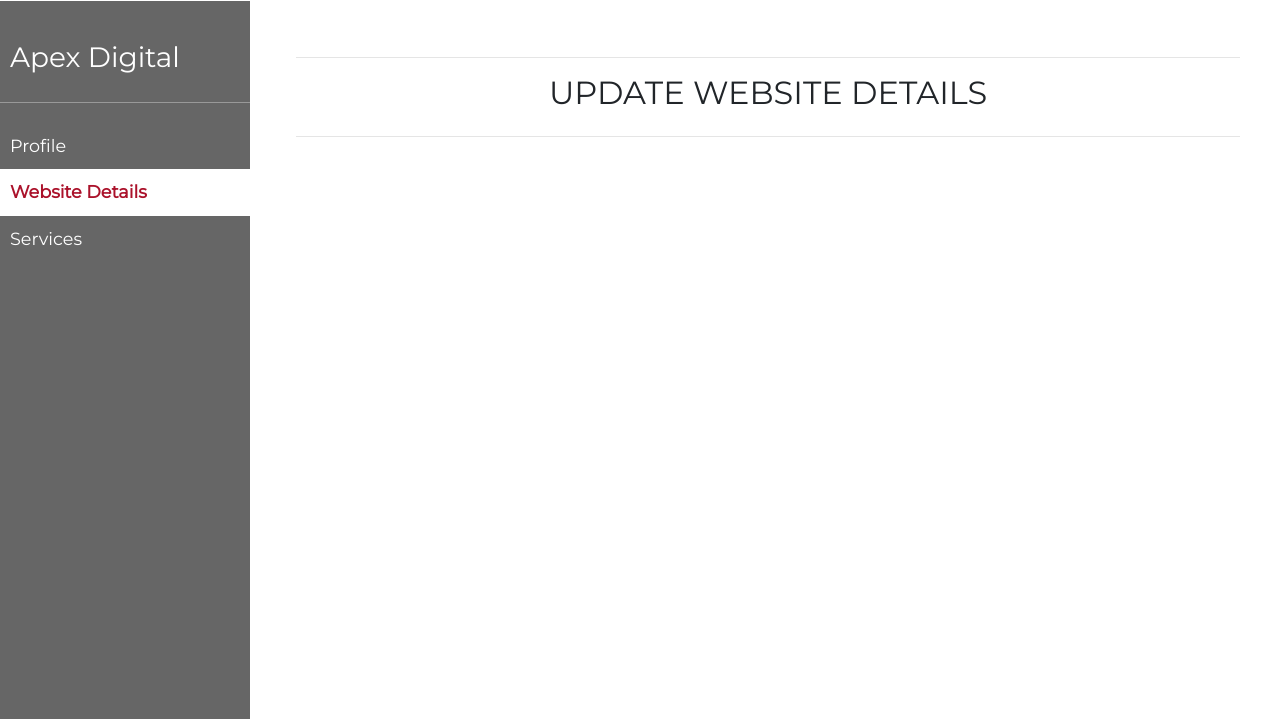
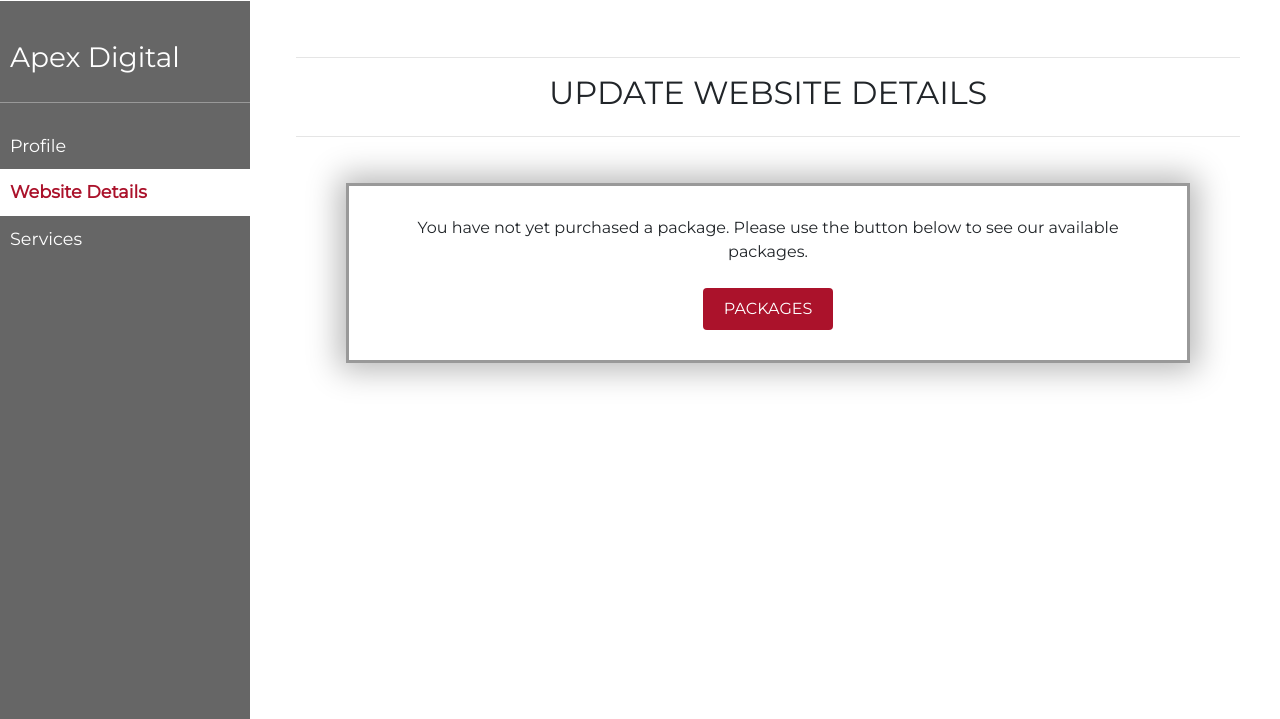
Before and after one commit to Jakejamesreid/apex-digital-media, a Django app: page /website-details/ in a window 1280 px wide. Shown: the part 81-800 px from the top of the page. Run offline with Django 3.2, Linux system fonts and the light colour scheme; the visitor is signed in with stand-in values (Sample User, id 1); data comes from the database, SQL or seed files in the repository; data that the repository does not hold is empty; some libraries are stand-ins or nearby versions.

Commit message:
Fix bug on Herkou when viewing website details without purchasing subscription

```diff
--- a/services/templates/services/services.html
+++ b/services/templates/services/services.html
@@ -55,7 +55,7 @@
 
             {% endfor %}
     {% else %}
-        <div class="no-services text-center">
+        <div class="no-purchase text-center">
             <p>You have not yet purchased a package. Please use the button below to see our available packages.</p>
             <a href="{% url 'packages' %}" class="btn btn-red mt-2">PACKAGES</a>
         </div>
--- a/static/css/base.css
+++ b/static/css/base.css
@@ -134,6 +134,13 @@ body {
     position: absolute;
     top: 81.5px;
     right: 0;
+}
+
+.no-purchase {
+    border: 3px solid rgb(0, 0, 0, 0.4);
+    margin: 30px 50px;
+    padding: 30px 50px;
+    box-shadow: 0px 0px 30px 7px rgba(0,0,0,0.29);
 }
 
 #sidebar {
--- a/website_details/templates/website_details/update-website-details.html
+++ b/website_details/templates/website_details/update-website-details.html
@@ -8,6 +8,7 @@
 {% block dashboard_heading %}Update Website Details{% endblock %}
 
 {% block dashboard_content %}
+    {% if forms %}
         {% for form in forms %}
         <form class="mt-3" action="{% url 'website_details' form.instance.id %}" method="POST" id="website-details-form">
             {% csrf_token %}
@@ -15,4 +16,10 @@
             <button type="submit" name="update-website" id="update-website" class="btn btn-red rounded-0 text-uppercase float-right">Update</button>
         </form>
         {% endfor %}
+    {% else %}
+        <div class="no-purchase text-center">
+            <p>You have not yet purchased a package. Please use the button below to see our available packages.</p>
+            <a href="{% url 'packages' %}" class="btn btn-red mt-2">PACKAGES</a>
+        </div>
+    {% endif %}
 {% endblock %}
--- a/website_details/views.py
+++ b/website_details/views.py
@@ -45,8 +45,9 @@ def website_details(request, website_id=0):
                         request, f"Update failed. {error}")
 
     websites = Website.objects.filter(user_profile=profile)
-    for website in websites:
-        forms.append(UpdateWebsiteForm(instance=website))
+    if websites:
+        for website in websites:
+            forms.append(UpdateWebsiteForm(instance=website))
 
     context = {
         'forms': forms,
```
Also changed, not shown: services/static/services/css/services.css (+0 -7 lines). Lines whose indentation alone changed are shown as unchanged.
